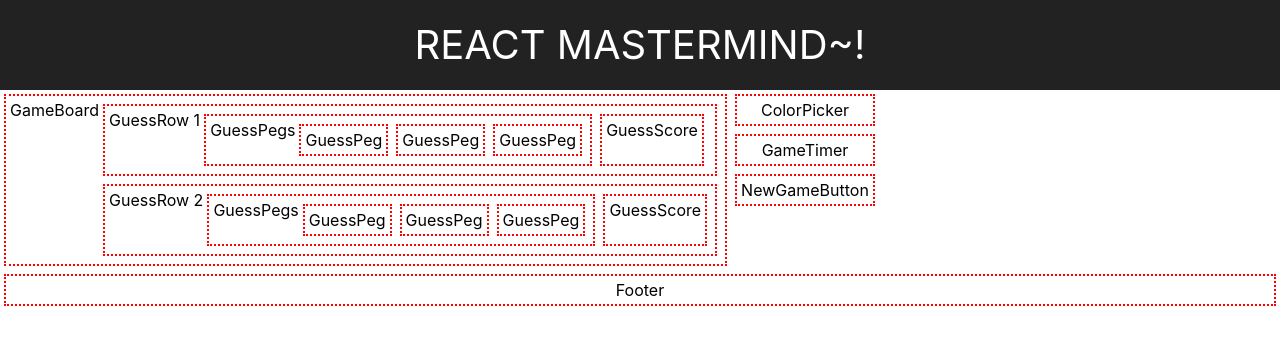
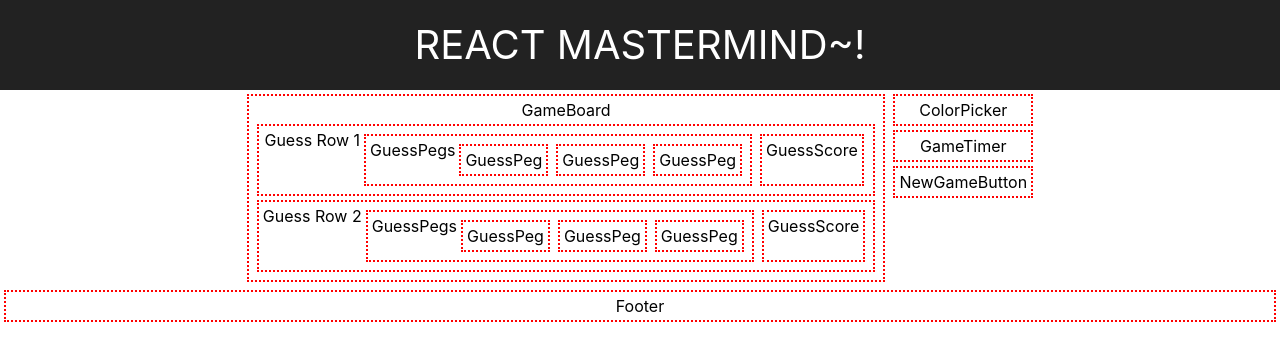
Before and after one commit to arowland900/react-mastermind, a React (Create React App) app: page / in a window 1280 px wide. Shown: the top 360 px of the page. Built offline with nearby package versions, Linux system fonts and the light colour scheme.

Commit message:
edit flex containers to justify content center

```diff
--- a/src/App.js
+++ b/src/App.js
@@ -13,9 +13,9 @@ class App extends Component {
         <header className="App-header">
           REACT MASTERMIND~!
         </header>
-        <div className="flex-container-row">
+        <div className="flex-container">
           <GameBoard />
-          <div className="flex-container-column">
+          <div>
             <ColorPicker />
             <GameTimer />
             <NewGameButton />
--- a/src/components/GameBoard/GameBoard.jsx
+++ b/src/components/GameBoard/GameBoard.jsx
@@ -2,12 +2,11 @@ import React from 'react'
 import GuessRow from './GuessRow'
 
 const GameBoard = (props) => (
-    <div className='component flex-container-row'>
-        GameBoard
-        <div className='flex-container-column'>
+    <div className='component'>
+            GameBoard
             <GuessRow num={1} />
             <GuessRow num={2} />
-        </div>
+
     </div>
 );
 
--- a/src/components/GameBoard/GuessPegs.jsx
+++ b/src/components/GameBoard/GuessPegs.jsx
@@ -2,7 +2,7 @@ import React from 'react'
 import GuessPeg from './GuessPeg'
 
 const GuessPegs = (props) => (
-    <div className='component flex-container-row'>
+    <div className='component flex-container'>
         GuessPegs
         <GuessPeg />
         <GuessPeg />
--- a/src/components/GameBoard/GuessRow.jsx
+++ b/src/components/GameBoard/GuessRow.jsx
@@ -3,8 +3,8 @@ import GuessScore from './GuessScore'
 import GuessPegs from './GuessPegs'
 
 const GuessRow = (props) => (
-    <div className='component flex-container-row'>
-        GuessRow {props.num}
+    <div className='component flex-container'>
+        Guess Row {props.num}
         <GuessPegs />
         <GuessScore />
     </div>
--- a/src/index.css
+++ b/src/index.css
@@ -18,12 +18,7 @@ code {
   padding: 4px;
 }
 
-.flex-container-row {
+.flex-container {
   display: flex;
-  flex-direction: row;
+  justify-content: center
 }
-
-.flex-container-column {
-  display: flex;
-  flex-direction: column;
-}
```
